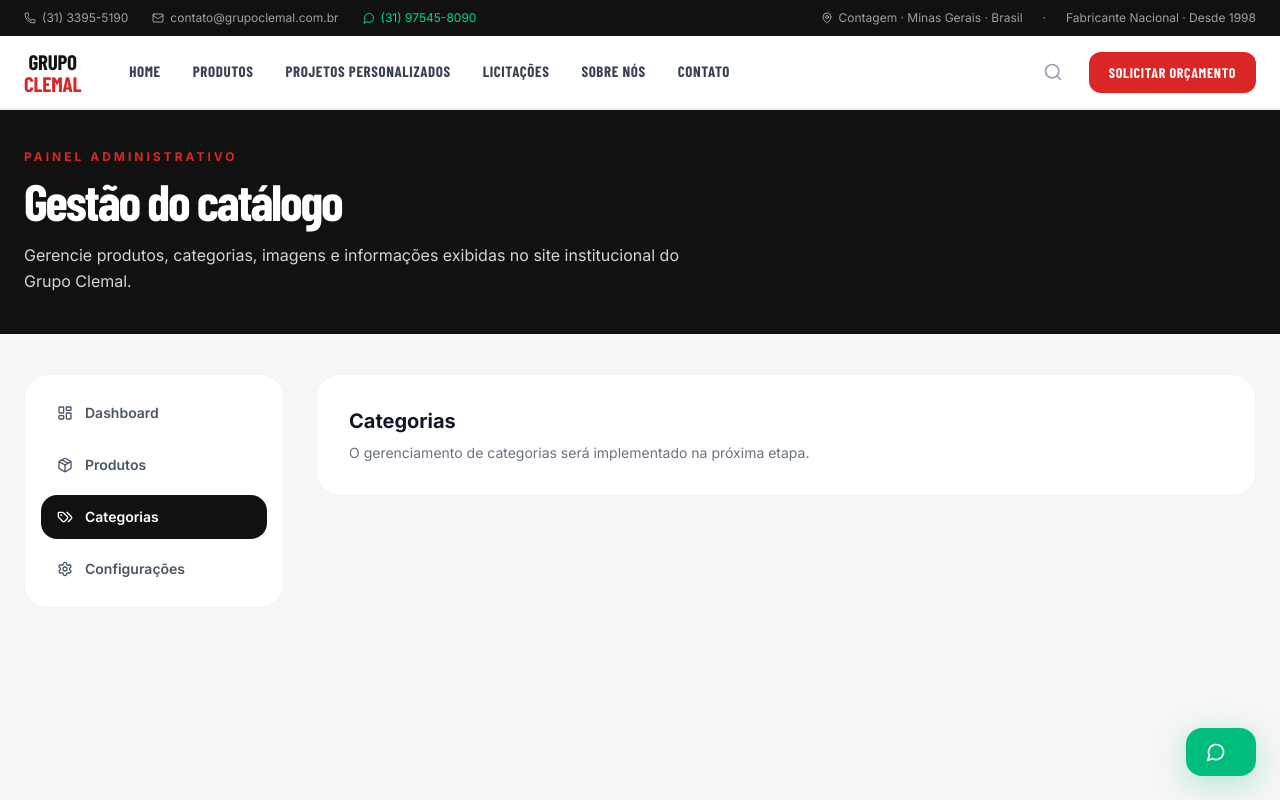
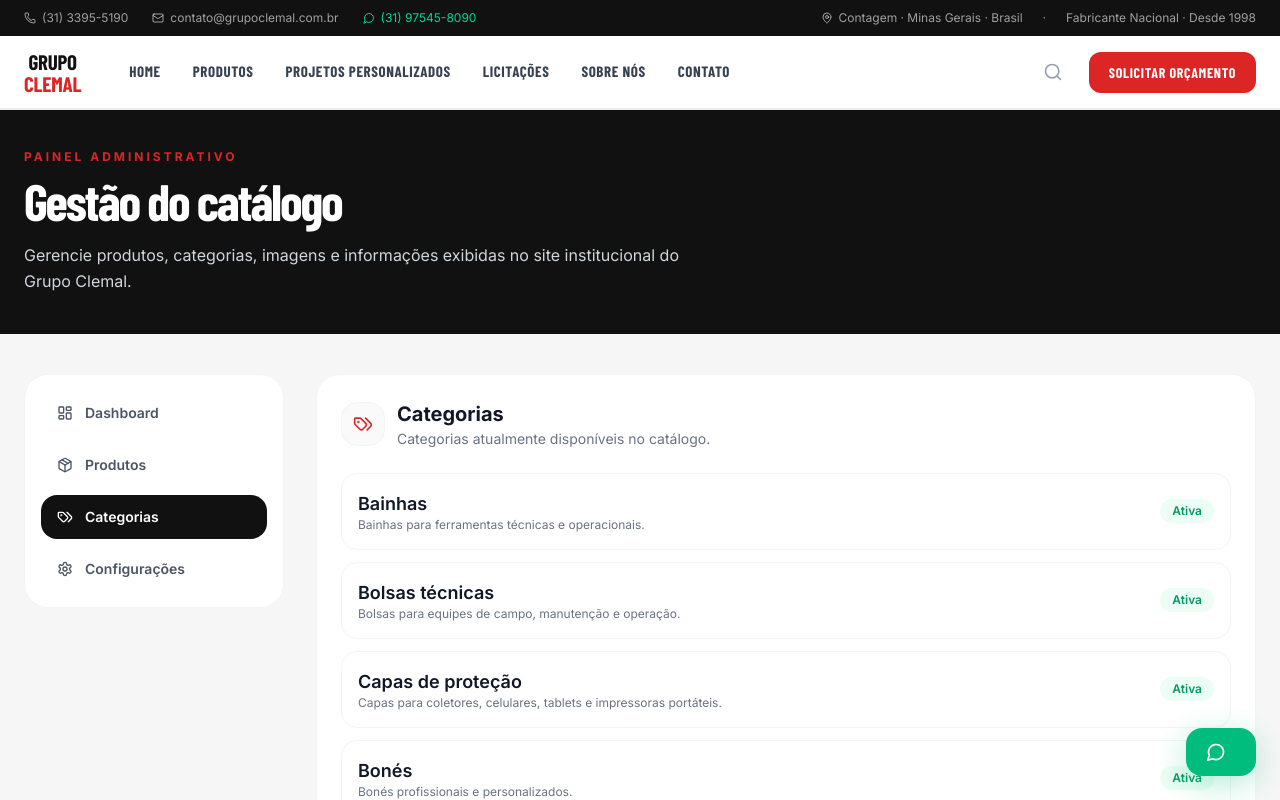
Before and after one commit to BrendonCastroBrnnN/site-grupo-clemal, a React (Vite) app: page / in a window 1280 px wide. Both pictures are taken after a click on the button "Categorias". Shown: the top 800 px of the page. Built offline with nearby package versions, Linux system fonts and the light colour scheme; a web font is replaced by a local one.

Commit message:
feat: adiciona secao de categorias no admin

```diff
--- /dev/null
+++ b/src/app/components/admin/AdminCategoriesSection.tsx
@@ -0,0 +1,41 @@
+import { Tags } from "lucide-react";
+import { getCategories } from "../../services/categoriesService";
+
+export function AdminCategoriesSection() {
+  const categories = getCategories();
+
+  return (
+    <div className="bg-white rounded-3xl border border-gray-100 p-6">
+      <div className="flex items-center gap-3 mb-6">
+        <div className="w-11 h-11 rounded-2xl bg-[#fafafa] border border-gray-100 flex items-center justify-center">
+          <Tags className="w-5 h-5 text-[#dc2626]" />
+        </div>
+
+        <div>
+          <h2 className="font-bold text-gray-900">Categorias</h2>
+          <p className="text-sm text-gray-500">
+            Categorias atualmente disponíveis no catálogo.
+          </p>
+        </div>
+      </div>
+
+      <div className="space-y-3">
+        {categories.map((category) => (
+          <div
+            key={category.id}
+            className="flex items-center justify-between gap-4 border border-gray-100 rounded-2xl p-4"
+          >
+            <div>
+              <h3 className="font-semibold text-gray-900">{category.name}</h3>
+              <p className="text-xs text-gray-500">{category.description}</p>
+            </div>
+
+            <span className="text-xs font-semibold text-emerald-600 bg-emerald-50 px-3 py-1 rounded-full">
+              Ativa
+            </span>
+          </div>
+        ))}
+      </div>
+    </div>
+  );
+}
--- a/src/app/pages/AdminPage.tsx
+++ b/src/app/pages/AdminPage.tsx
@@ -1,6 +1,7 @@
 import { LayoutDashboard, Package, Settings, Tags } from "lucide-react";
 import { useState } from "react";
 import { AdminProductsSection } from "../components/admin/AdminProductsSection";
+import { AdminCategoriesSection } from "../components/admin/AdminCategoriesSection";
 
 type AdminSection = "dashboard" | "products" | "categories" | "settings";
 
@@ -28,14 +29,7 @@
                 return <AdminProductsSection />;
 
             case "categories":
-        return (
-          <div className="bg-white rounded-3xl border border-gray-100 p-8">
-            <h2 className="font-bold text-gray-900 text-xl mb-2">Categorias</h2>
-            <p className="text-sm text-gray-500">
-              O gerenciamento de categorias será implementado na próxima etapa.
-            </p>
-          </div>
-        );
+                return <AdminCategoriesSection />;
 
             case "settings":
                 return (
@@ -96,8 +90,7 @@
                                     key={id}
                                     type="button"
                                     onClick={() => setActiveSection(id)}
-                  className={`w-full flex items-center gap-3 px-4 py-3 rounded-2xl text-sm font-semibold transition-colors ${
-                    activeSection === id
+                                    className={`w-full flex items-center gap-3 px-4 py-3 rounded-2xl text-sm font-semibold transition-colors ${activeSection === id
                                             ? "bg-[#111111] text-white"
                                             : "text-gray-600 hover:bg-[#fafafa] hover:text-gray-900"
                                         }`}
```
Lines whose indentation alone changed are shown as unchanged.
